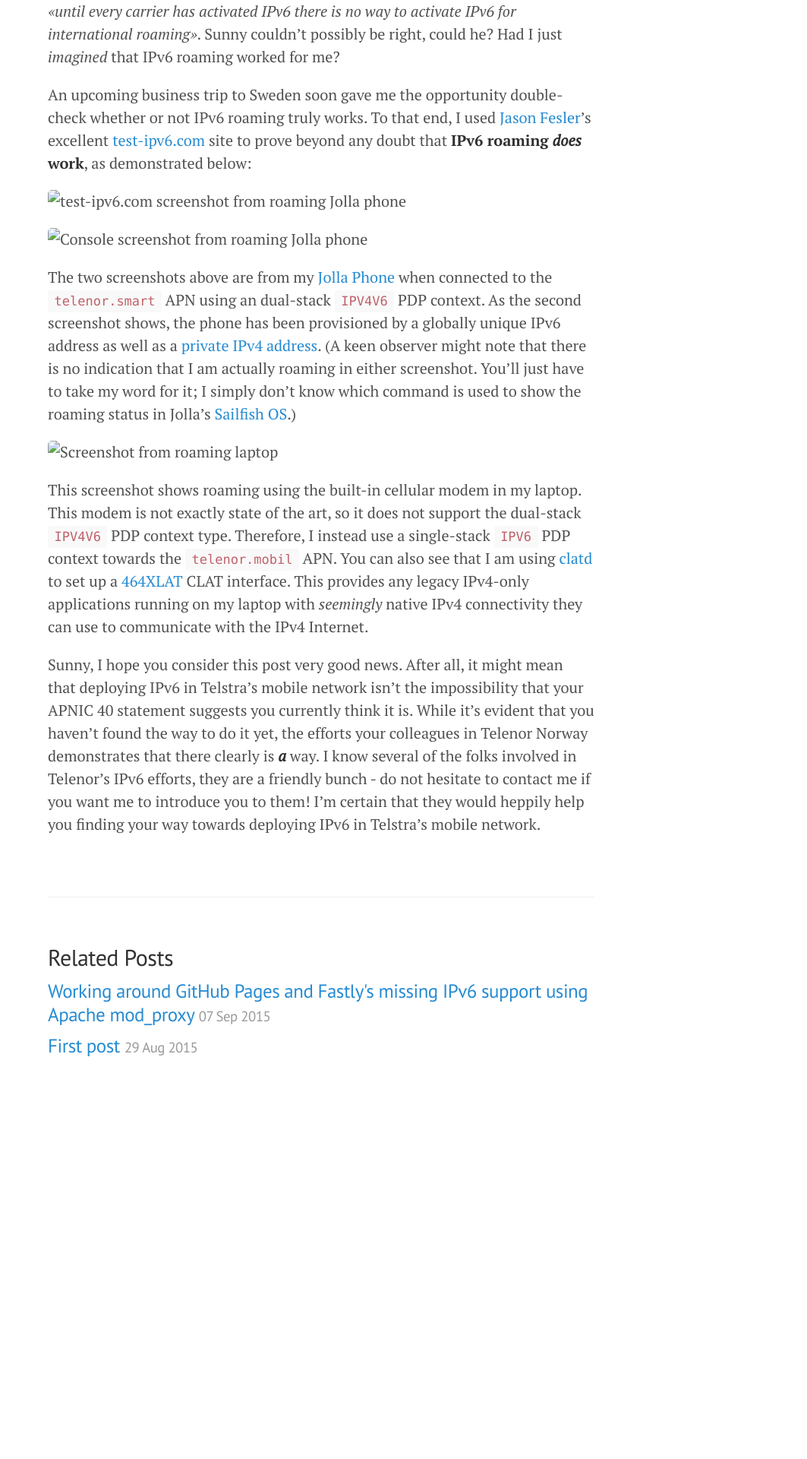
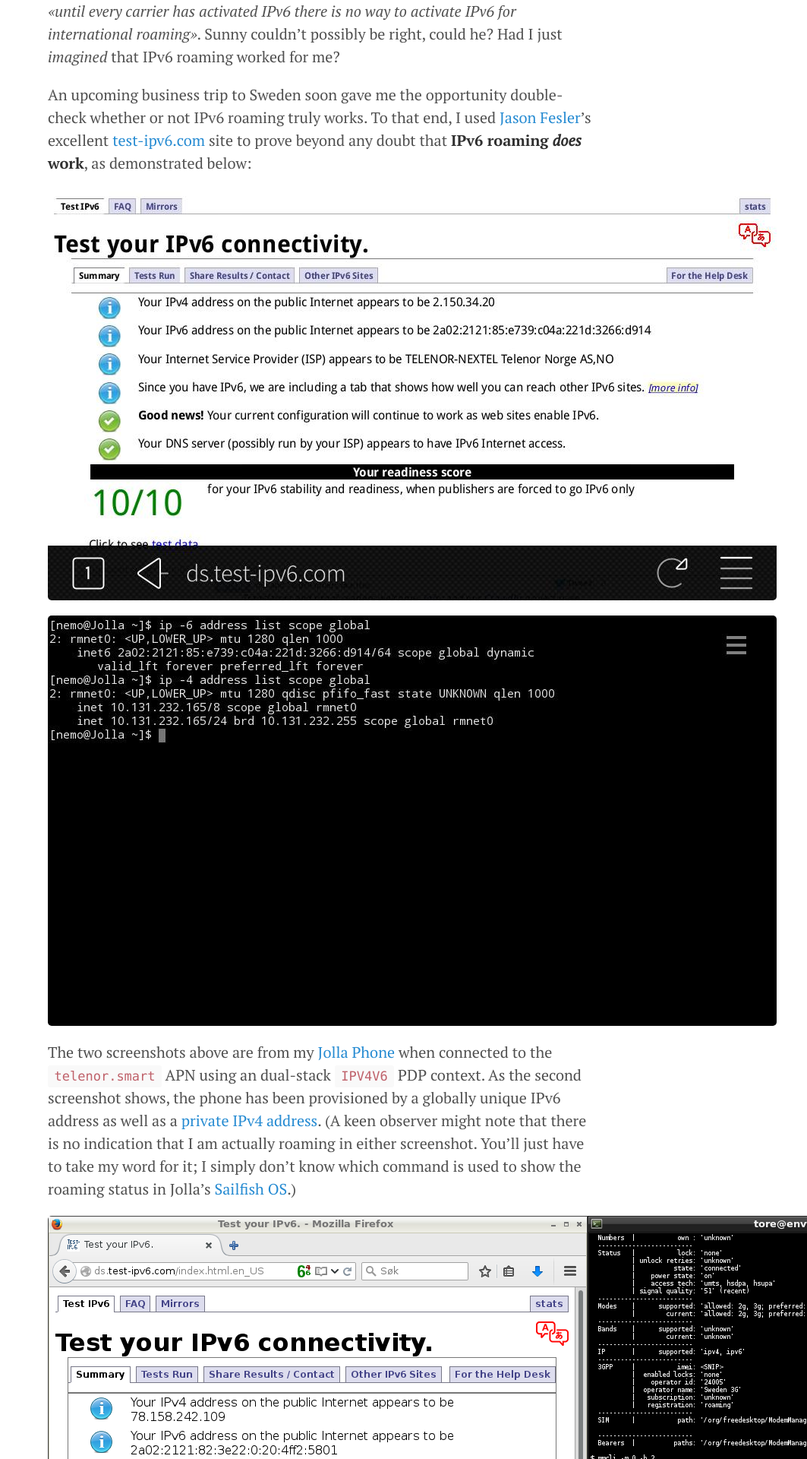
Before and after one commit to toreanderson/toreanderson.github.io, a Jekyll site: the page built from _posts/2015-09-20-ipv6-mobile-roaming-possible-or-not.markdown, in a window 1280 px wide. Shown: the part 942-2862 px from the top of the page at 76% size, without its empty margins (217-1280 px from the left). Built offline with Jekyll 4.4.1, drawn with Linux system fonts in a browser that asks for light colours; Markdown is read by kramdown in place of the engine named in the settings; before the commit the page ends 2395 px from its top, so only the background shows below that.

Commit message:
maybe _images is jekyllrb private

```diff
--- a/_posts/2015-09-20-ipv6-mobile-roaming-possible-or-not.markdown
+++ b/_posts/2015-09-20-ipv6-mobile-roaming-possible-or-not.markdown
@@ -46,8 +46,8 @@
 [test-ipv6.com](http://ds.test-ipv6.com) site to prove beyond any doubt that
 **IPv6 roaming** ***does*** **work**, as demonstrated below:
 
-![test-ipv6.com screenshot from roaming Jolla phone](/_images/20150920-jolla-test-ipv6-screenshot.jpg)
-![Console screenshot from roaming Jolla phone](/_images/20150920-jolla-console-screenshot.jpg)
+![test-ipv6.com screenshot from roaming Jolla phone](/images/20150920-jolla-test-ipv6-screenshot.jpg)
+![Console screenshot from roaming Jolla phone](/images/20150920-jolla-console-screenshot.jpg)
 
 The two screenshots above are from my [Jolla Phone](http://www.jolla.com) when
 connected to the `telenor.smart` APN using an dual-stack `IPV4V6` PDP context.
@@ -58,7 +58,7 @@
 just have to take my word for it; I simply don't know which command is used to
 show the roaming status in Jolla's [Sailfish OS](https://sailfishos.org/).)
 
-![Screenshot from roaming laptop](/_images/20150920-laptop-screenshot.png)
+![Screenshot from roaming laptop](/images/20150920-laptop-screenshot.png)
 
 This screenshot shows roaming using the built-in cellular modem in my laptop.
 This modem is not exactly state of the art, so it does not support the
```
Also changed, not shown: images/20150920-jolla-console-screenshot.jpg (renamed from _images/20150920-jolla-console-screenshot.jpg), images/20150920-jolla-test-ipv6-screenshot.jpg (renamed from _images/20150920-jolla-test-ipv6-screenshot.jpg), images/20150920-laptop-screenshot.png (renamed from _images/20150920-laptop-screenshot.png).
